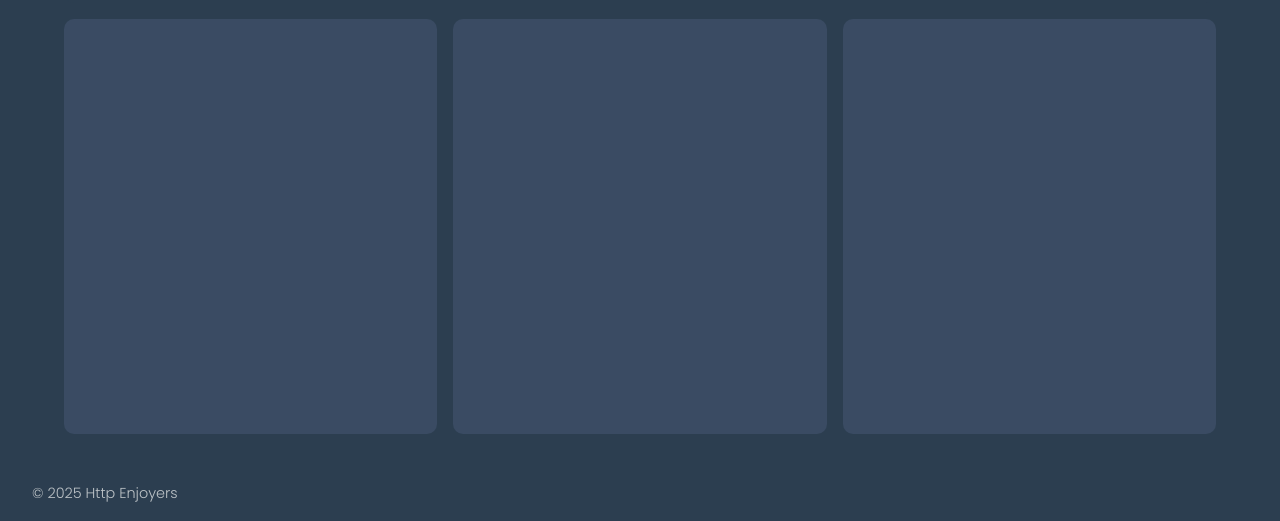
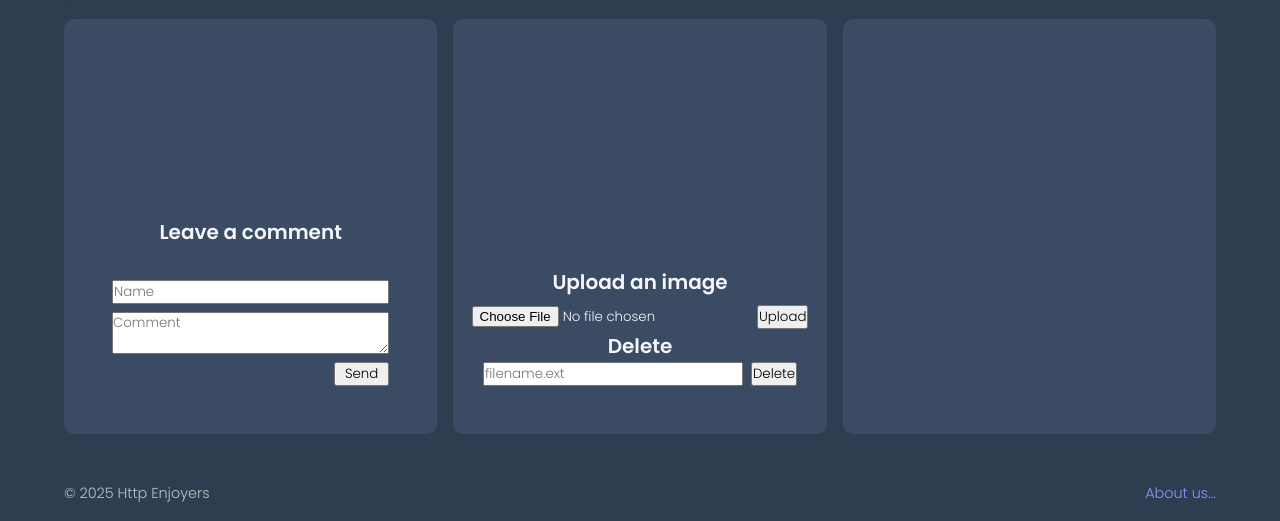
Before and after one commit to mgimon/Webserv, a plain HTML site: page var/www/html/index.html in a window 1280 px wide. Shown: the part 279-800 px from the top of the page. Drawn offline with Linux system fonts and the light colour scheme.

```diff
--- a/var/www/html/index.html
+++ b/var/www/html/index.html
@@ -5,6 +5,16 @@
     <meta name="viewport" content="width=device-width, initial-scale=1" />
     <title>Webserv</title>
     <link rel="stylesheet" href="/styles.css" />
+
+    <script>
+        async function deleteFile() {
+            const filename = document.getElementById("filename").value;
+            if (!filename) return alert("Please enter a filename");
+            const res = await fetch("/uploads/" + filename, { method: "DELETE" });
+            alert("Response status: " + res.status);
+        }
+    </script>
+
 </head>
 <body>
     <header>
@@ -12,17 +22,53 @@
     </header>
     <main>
         <div class="maindiv_first">
-            <h2>The hub of the Http Enjoyers</h2>
+            <h4>The hub of the Http Enjoyers</h4>
         </div>
         <div class="maindiv-row">
-            <div class="maindiv"></div>
-            <div class="maindiv"></div>
-            <div class="maindiv"></div>
+            <div class="blockdiv_1">
+                <div class="top">
+                </div>
+                <div class="bottom">
+                    <h4>Leave a comment</h4>
+                    <form method="POST" action="/form_result" style="display: flex; flex-direction: column; gap: 0.5rem;">
+                    <input type="text" id="name" name="name" placeholder="Name" required />
+                    <textarea id="message" name="message" placeholder="Comment" required></textarea>
+                    <button type="submit" style="width: 20%; align-self: flex-end;">Send</button>
+                    </form>
+                </div>
+            </div>
+            <div class="blockdiv_2">
+                <div class="top">
+                <!-- ***
+                    GALERIA DE UPLOADS AQUI
+                --> </div>
+
+                <div class="bottom">
+                    <h4>Upload an image</h4>
+                    <form method="POST" action="/upload" enctype="multipart/form-data">
+                        <input type="file" name="file" required />
+                        <button type="submit">Upload</button>
+                    </form>
+                    <h4>Delete</h4>
+                    <span style="display: flex; gap: 0.5rem; align-items: center; padding-bottom: 2rem;">
+                        <input type="text" id="filename" placeholder="filename.ext" style="flex: 1;" />
+                        <button onclick="deleteFile()">Delete</button>
+                    </span>
+                </div>
+            </div>
+            <div class="maindiv">
+
+                <!-- ***
+                    COMENTARIOS DEL FORM AQUI
+                -->
+
+            </div>
         </div>
     </main>
 
     <footer>
-        <p>© 2025 Http Enjoyers</p>
+        <span>© 2025 Http Enjoyers </span>
+        <a href="/about.html">About us...</a>
     </footer>
 </body>
 </html>
--- a/var/www/html/styles.css
+++ b/var/www/html/styles.css
@@ -57,9 +57,11 @@ main {
 }
 
 .maindiv {
+    padding: 1rem;
     background: #3a4b63;
     border-radius: 10px;
     display: flex;
+    flex-direction: column;
     justify-content: center;
     align-items: center;
     font-size: 1.25rem;
@@ -67,12 +69,81 @@ main {
     height: 100%;
 }
 
+.blockdiv_1,
+.blockdiv_2 {
+    padding: 1rem;
+    background: #3a4b63;
+    border-radius: 10px;
+    display: flex;
+    flex-direction: column;
+    font-size: 1.25rem;
+    color: #f4f6fb;
+    height: 100%;
+}
+
+.blockdiv_1 .top {
+    flex: 3; /* 75% */
+    display: flex;
+    flex-direction: column;
+    justify-content: center;
+    align-items: center;
+}
+
+.blockdiv_1 .bottom {
+    flex: 1; /* 25% */
+    display: flex;
+    flex-direction: column;
+    justify-content: center;
+    align-items: center;
+}
+
+.blockdiv_1 form {
+    padding: 2rem;
+    display: flex;
+    flex-direction: column;
+    width: 100%;
+    gap: 0.5rem;
+}
+
+.blockdiv_1 form input,
+.blockdiv_1 form textarea,
+.blockdiv_1 form button {
+    width: 100%; /* Los campos llenan el ancho del form */
+    box-sizing: border-box;
+}
+
+
+.blockdiv_2 .top {
+    flex: 3; /* 75% */
+    display: flex;
+    flex-direction: column;
+    justify-content: center;
+    align-items: center;
+}
+
+.blockdiv_2 .bottom {
+    flex: 1; /* 25% */
+    display: flex;
+    flex-direction: column;
+    justify-content: center;
+    align-items: center;
+}
+
 footer {
     background: #2c3e50;
     color: #bdc3c7;
-    text-align: left;
     padding: 1rem 2rem;
     font-size: 0.9rem;
+    display: flex;
+    justify-content: space-between; /* izquierda/derecha */
+    align-items: center;
+    padding-left: 4rem;
+    padding-right: 4rem;
+}
+
+footer a {
+    color: #8f94fb;
+    text-decoration: none;
 }
 
 p {
```
Also changed, not shown: var/www/html/about.html (added, +21 -0 lines), 2 other files.
